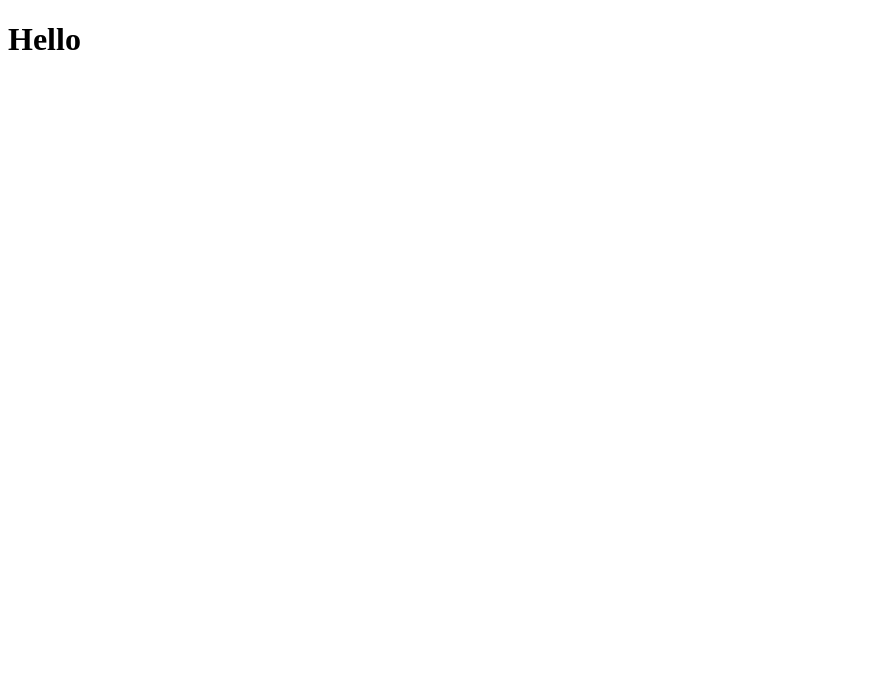
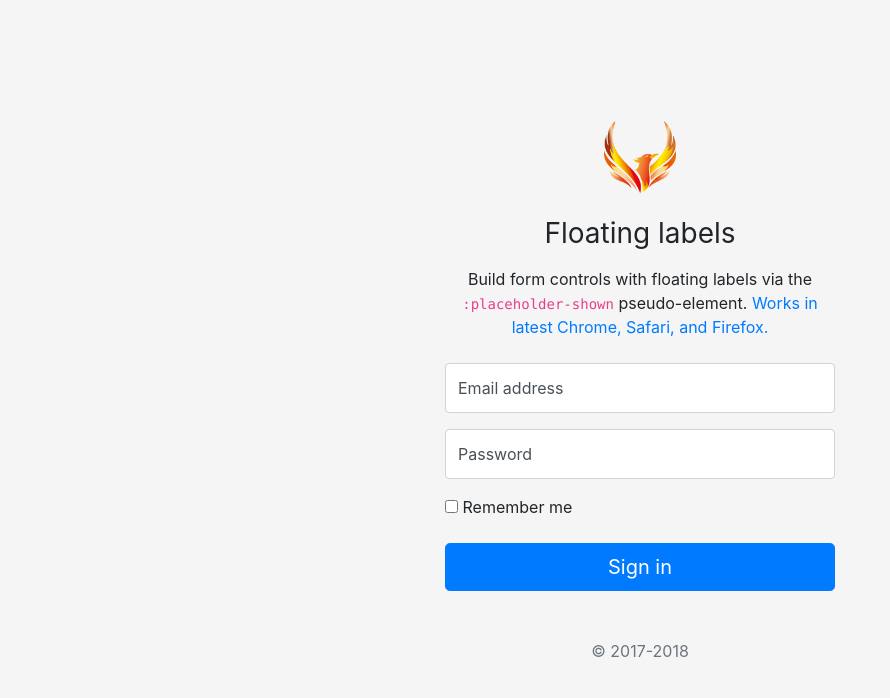
Before and after one commit to OstKost/LinkShortener, a React app in the folder client/: page / in a window 1280 px wide. Shown: the whole page, without its empty margins (0-890 px from the left). Built offline with nearby package versions, Linux system fonts and the light colour scheme.

Commit message:
added template from bootstrap

```diff
--- a/client/public/index.html
+++ b/client/public/index.html
@@ -5,36 +5,14 @@
     <link rel="shortcut icon" href="%PUBLIC_URL%/favicon.ico">
     <meta name="viewport" content="width=device-width, initial-scale=1, shrink-to-fit=no">
     <meta name="theme-color" content="#000000">
-    <!--
-      manifest.json provides metadata used when your web app is added to the
-      homescreen on Android. See https://developers.google.com/web/fundamentals/web-app-manifest/
-    -->
+    <link rel="stylesheet" href="https://maxcdn.bootstrapcdn.com/bootstrap/4.0.0/css/bootstrap.min.css" integrity="sha384-Gn5384xqQ1aoWXA+058RXPxPg6fy4IWvTNh0E263XmFcJlSAwiGgFAW/dAiS6JXm" crossorigin="anonymous">
     <link rel="manifest" href="%PUBLIC_URL%/manifest.json">
-    <!--
-      Notice the use of %PUBLIC_URL% in the tags above.
-      It will be replaced with the URL of the `public` folder during the build.
-      Only files inside the `public` folder can be referenced from the HTML.
-
-      Unlike "/favicon.ico" or "favicon.ico", "%PUBLIC_URL%/favicon.ico" will
-      work correctly both with client-side routing and a non-root public URL.
-      Learn how to configure a non-root public URL by running `npm run build`.
-    -->
-    <title>React App</title>
+    <title>URL Shortener App</title>
   </head>
   <body>
     <noscript>
       You need to enable JavaScript to run this app.
     </noscript>
     <div id="root"></div>
-    <!--
-      This HTML file is a template.
-      If you open it directly in the browser, you will see an empty page.
-
-      You can add webfonts, meta tags, or analytics to this file.
-      The build step will place the bundled scripts into the <body> tag.
-
-      To begin the development, run `npm start` or `yarn start`.
-      To create a production bundle, use `npm run build` or `yarn build`.
-    -->
   </body>
 </html>
--- /dev/null
+++ b/client/src/index.css
@@ -0,0 +1,87 @@
+:root {
+  --input-padding-x: .75rem;
+  --input-padding-y: .75rem;
+}
+
+html,
+body {
+  height: 100%;
+}
+
+body {
+  display: -ms-flexbox;
+  display: -webkit-box;
+  display: flex;
+  -ms-flex-align: center;
+  -ms-flex-pack: center;
+  -webkit-box-align: center;
+  align-items: center;
+  -webkit-box-pack: center;
+  justify-content: center;
+  padding-top: 40px;
+  padding-bottom: 40px;
+  background-color: #f5f5f5;
+}
+
+.form-signin {
+  width: 100%;
+  max-width: 420px;
+  padding: 15px;
+  margin: 0 auto;
+}
+
+.form-label-group {
+  position: relative;
+  margin-bottom: 1rem;
+}
+
+.form-label-group > input,
+.form-label-group > label {
+  padding: var(--input-padding-y) var(--input-padding-x);
+}
+
+.form-label-group > label {
+  position: absolute;
+  top: 0;
+  left: 0;
+  display: block;
+  width: 100%;
+  margin-bottom: 0; /* Override default `<label>` margin */
+  line-height: 1.5;
+  color: #495057;
+  border: 1px solid transparent;
+  border-radius: .25rem;
+  transition: all .1s ease-in-out;
+}
+
+.form-label-group input::-webkit-input-placeholder {
+  color: transparent;
+}
+
+.form-label-group input:-ms-input-placeholder {
+  color: transparent;
+}
+
+.form-label-group input::-ms-input-placeholder {
+  color: transparent;
+}
+
+.form-label-group input::-moz-placeholder {
+  color: transparent;
+}
+
+.form-label-group input::placeholder {
+  color: transparent;
+}
+
+.form-label-group input:not(:placeholder-shown) {
+  padding-top: calc(var(--input-padding-y) + var(--input-padding-y) * (2 / 3));
+  padding-bottom: calc(var(--input-padding-y) / 3);
+}
+
+.form-label-group input:not(:placeholder-shown) ~ label {
+  padding-top: calc(var(--input-padding-y) / 3);
+  padding-bottom: calc(var(--input-padding-y) / 3);
+  font-size: 12px;
+  color: #777;
+}
--- a/client/src/index.js
+++ b/client/src/index.js
@@ -1,8 +1,64 @@
+import './index.css'
+import img_phoenix from './images/phoenix.png'
+
 import React from 'react'
 import { render } from 'react-dom'
 
 const App = () => {
-	return <h1>Hello</h1>
+	return (
+		<form className="form-signin">
+			<div className="text-center mb-4">
+				<img
+					className="mb-4"
+					src={img_phoenix}
+					alt="Logo"
+					width="72"
+					height="72"
+				/>
+				<h1 className="h3 mb-3 font-weight-normal">Floating labels</h1>
+				<p>
+					Build form controls with floating labels via the{' '}
+					<code>:placeholder-shown</code> pseudo-element.{' '}
+					<a href="https://caniuse.com/#feat=css-placeholder-shown">
+						Works in latest Chrome, Safari, and Firefox.
+					</a>
+				</p>
+			</div>
+
+			<div className="form-label-group">
+				<input
+					type="email"
+					id="inputEmail"
+					className="form-control"
+					placeholder="Email address"
+					required
+					autofocus
+				/>
+				<label htmlFor="inputEmail">Email address</label>
+			</div>
+
+			<div className="form-label-group">
+				<input
+					type="password"
+					id="inputPassword"
+					className="form-control"
+					placeholder="Password"
+					required
+				/>
+				<label htmlFor="inputPassword">Password</label>
+			</div>
+
+			<div className="checkbox mb-3">
+				<label>
+					<input type="checkbox" value="remember-me" /> Remember me
+				</label>
+			</div>
+			<button className="btn btn-lg btn-primary btn-block" type="submit">
+				Sign in
+			</button>
+			<p className="mt-5 mb-3 text-muted text-center">&copy; 2017-2018</p>
+		</form>
+	)
 }
 
 render(<App />, document.querySelector('#root'))
```
Also changed, not shown: client/src/images/phoenix.png (added).
